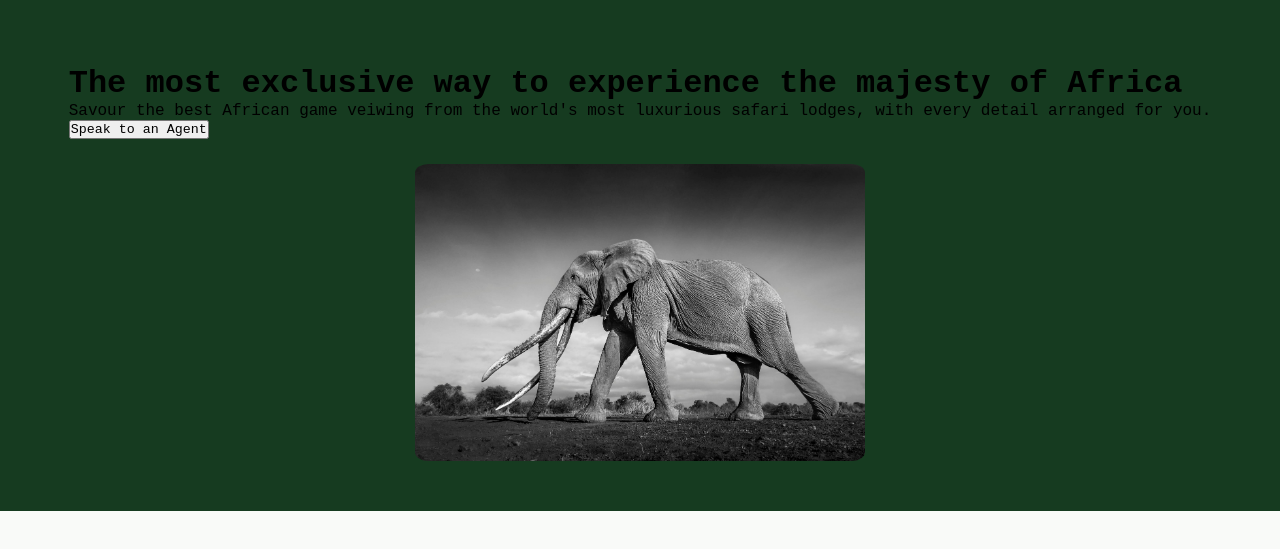
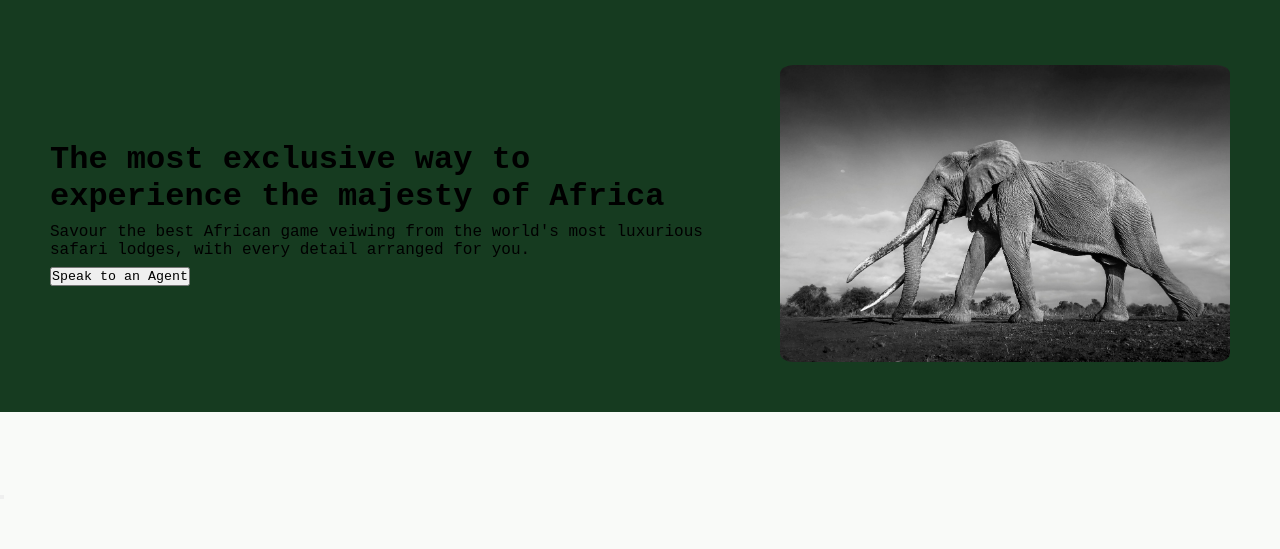
Before and after one commit to kez-gj/odinProject-landingPage, a plain HTML site: page index.html in a window 1280 px wide. Shown: the part 71-620 px from the top of the page. Drawn offline with Linux system fonts and the light colour scheme; a web font is replaced by a local one.

Commit message:
Adjust container1 layout

```diff
--- a/style.css
+++ b/style.css
@@ -69,11 +69,19 @@ body {
 
 .intro {
     display: flex;
-    gap: 25px;
+    gap: 40px;
     justify-content: center;
     align-items: center;
     padding: 50px;
     flex-wrap: wrap;
+}
+
+.container1 {
+    flex: 1;
+    display: flex;
+    flex-direction: column;
+    gap: 8px;
+    align-items: flex-start;
 }
 
 .intro-img {
@@ -81,7 +89,7 @@ body {
     max-width: 450px;
     height: auto;
     border-radius: 3%;
-    flex: 0 1 auto;
+    flex: 1 1 auto;
 }
 
 /*finish styling intro*/
```
